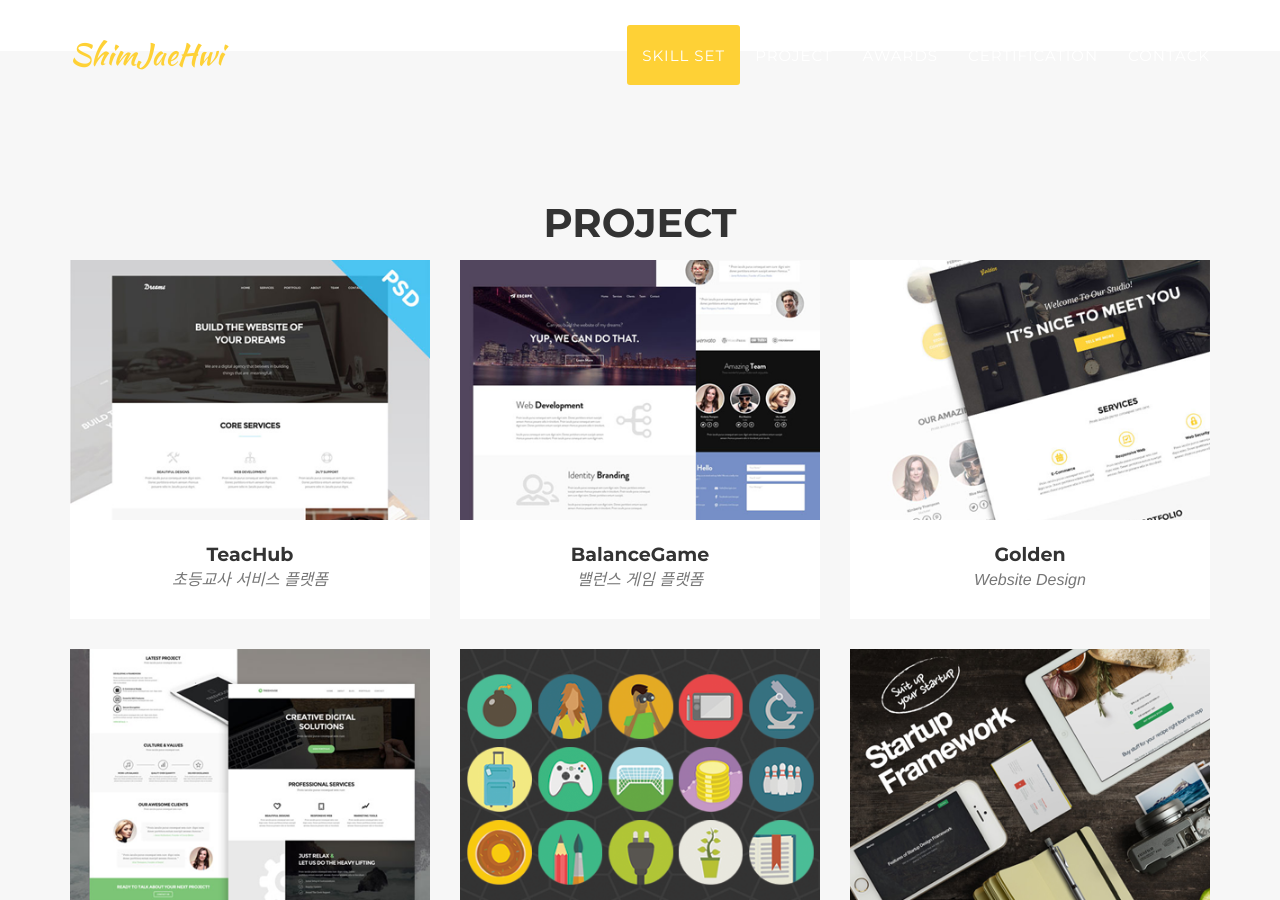
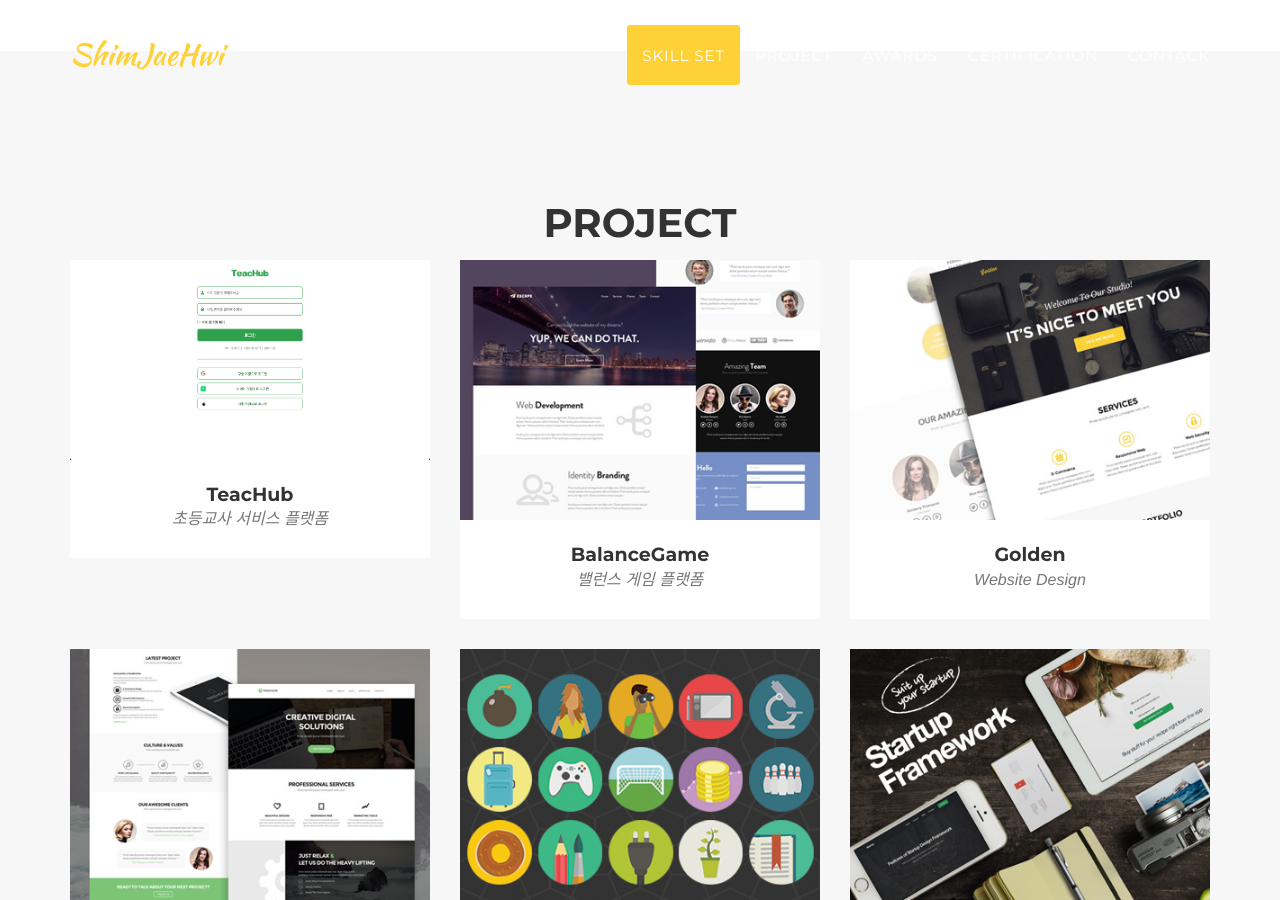
Before and after one commit to Jh214/JH214.github.io, a Jekyll site: the page built from index.html, in a window 1280 px wide and 900 px high, scrolled down 1585 px. Built offline with Jekyll 4.4.1, drawn with Linux system fonts in a browser that asks for light colours; some web fonts are replaced; a script that is not in the unit is left out; the list of posts is cut into pages by our own code.

Commit message:
이미지 테스트

```diff
--- a/_posts/2014-07-18-project-1.markdown
+++ b/_posts/2014-07-18-project-1.markdown
@@ -4,12 +4,12 @@ subtitle: 초등교사 서비스 플랫폼
 layout: default
 modal-id: 1
 date: 2024-12-01
-img: dreams.png
-thumbnail: dreams-thumbnail.png
+img: TeacHub1.png
+thumbnail: TeacHub1.png
 alt: image-alt
 project-date: 2024.07 ~ 2024.12
 client: 3명
 category: 백엔드
 link: https://jsl.comon.kr
-description: TeacHub는 초등교사 통합 서비스 플랫폼으로 초등교사들이 쓸만한 기능들을 통합시켜놓은 사이트입니다.<br> 주 기능으로는 ai 문제 출제, 학생 관리, 단체 문자 발송, 시간표 작성 등이 있습니다.<br> 로그인은 JWT 방식으로 구현되어있으며 토큰 유효시간은 24시간 입니다. 회원가입 시 핸드폰 인증을 받게 되어있으며 현재 사용되고 있는 서버의 카카오톡 친구가 되어있다면 알림톡으로, 아니라면 문자로 전송됩니다.<br> 아이디 찾기 또는 비밀번호 찾기는 이메일 인증과 휴대전화 인증을 골라서 찾을 수 있게 구현되었습니다.
+description: TeacHub는 초등교사 통합 서비스 플랫폼으로 초등교사들이 쓸만한 기능들을 통합시켜놓은 사이트입니다.<br> 주 기능으로는 ai 문제 출제, 학생 관리, 단체 문자 발송, 시간표 작성, 실시간 채팅 등이 있습니다.<br> 로그인은 JWT 방식으로 구현되어있으며 토큰 유효시간은 24시간 입니다. 회원가입 시 핸드폰 인증을 받게 되어있으며 현재 사용되고 있는 서버의 카카오톡 친구가 되어있다면 알림톡으로, 아니라면 문자로 전송됩니다.<br> 아이디 찾기 또는 비밀번호 찾기는 이메일 인증과 휴대전화 인증을 골라서 찾을 수 있게 구현되었습니다.<br> 개인정보 페이지는 비밀번호 인증을 해야 접속할 수 있으며 비밀번호 변경시에는 비밀번호를 한 번 더 인증해야 변경할 수 있도록 구현하였습니다.<br> 모든 접근 권한은 토큰이 있어야 가능하며 토큰 클레임에 userId를 포함시켜 사용자를 식별하도록 하였습니다.<br> 학생관리와 시간표는 즉각등록, 수정, 삭제가 가능하도록 구현되어있습니다.<br> 단체문자 발송은 학생관리 페이지에 등록되어있는 학생들의 정보를 불러와 체크박스에 체크하여 단체로 한 번에 문자를 보낼 수 있도록 구현하였습니다.<br> 실시간 채팅은 웹소켓(STOMP) 방식으로 구현되었습니다.<br> ai 문제 출제는 아직 모델 구축이 미완성이라 3만개 정도의 수학문제를 사용자의 키워드에 맞춰 출력하도록 되어있습니다.
 ---
```
